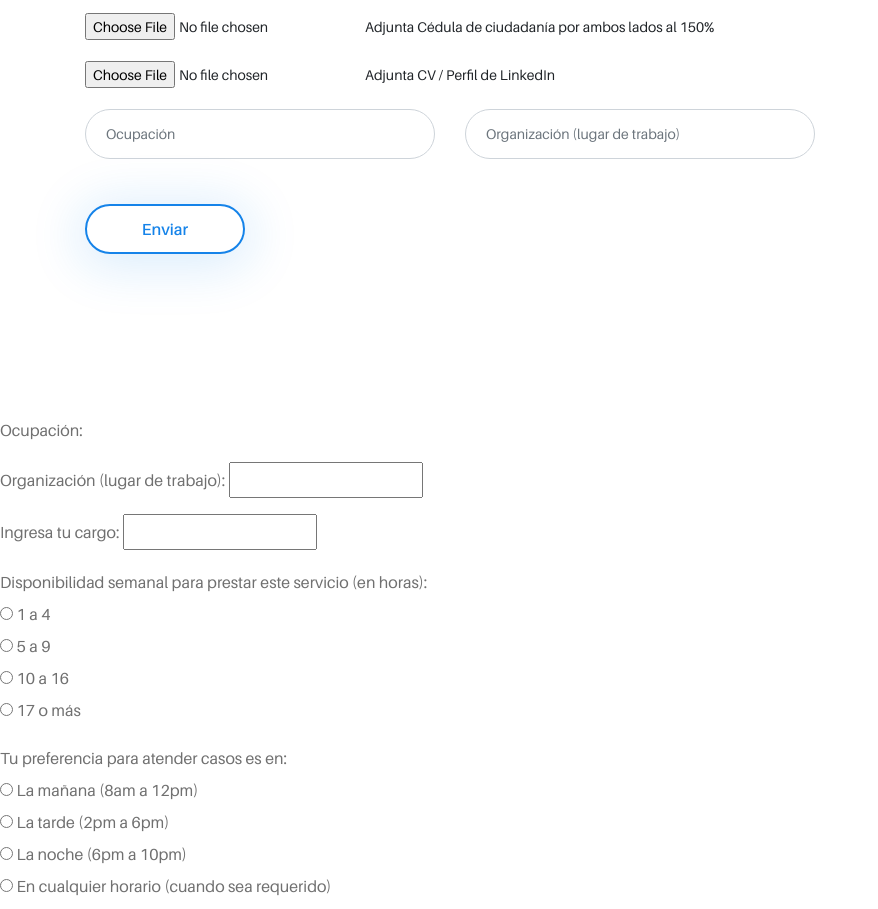
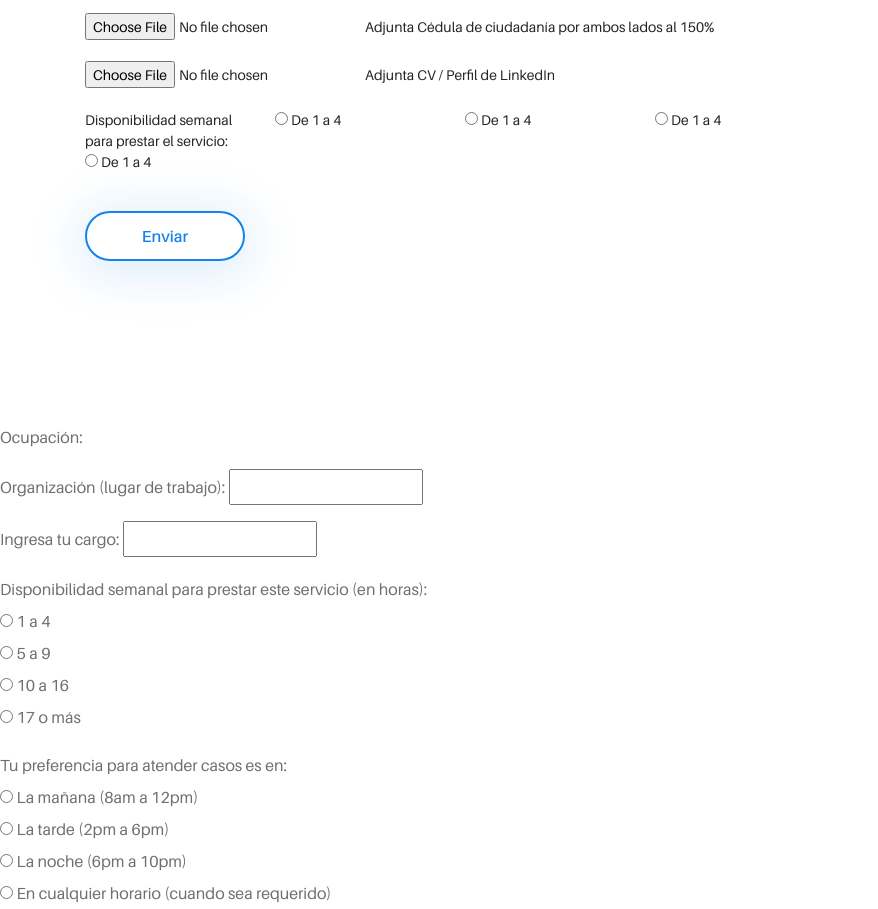
Before and after one commit to fideliodigital/consultorio, a website: page portfolio.html in a window 1280 px wide. Shown: the part 2322-3231 px from the top of the page, without its empty margins (0-878 px from the left). Drawn offline with Linux system fonts and the light colour scheme; files whose address does not match are found by name.

Commit message:
Campos faltantes en form 1

```diff
--- a/portfolio.html
+++ b/portfolio.html
@@ -311,12 +311,12 @@
                                 </div>
                                 <div class="col-lg-3">
                                     <div class="form-group">
-                                        <input type="radio" name="desempleado" value="desempleado" > <label for="independiente">Independiente</label>
+                                        <input type="radio" name="ocupación" value="independiente" > <label for="independiente">Independiente</label>
                                     </div>
                                 </div>
                                 <div class="col-lg-3">
                                     <div class="form-group">
-                                        <input type="radio" name="Emprendedor" value="Emprendedor" > <label for="Emprendedor">Emprendedor</label>
+                                        <input type="radio" name="ocupación" value="Emprendedor" > <label for="Emprendedor">Emprendedor</label>
                                     </div>
                                 </div>
 
@@ -411,17 +411,27 @@
                                     </div>
                                 </div>
 
-                                <div class="col-lg-6">
-                                <div class="form-group">
-                                    <input type="text" required="true" class="form-control mb-30" name="entry.830945779" placeholder="Ocupación">
+                             <div class="col-lg-3">
+                                    <div class="form-group">
+                                      Disponibilidad semanal para prestar el servicio:<br>
+                                        <input type="radio" name="disponibilidad" value="1a4" > <label for="disponibilidad">De 1 a 4</label>
+                                    </div>
                                 </div>
-                            </div>
-                            <div class="col-lg-6">
-                                <div class="form-group">
-                                    <input type="text" required="true" class="form-control mb-30" name="entry.1622109108" placeholder="Organización (lugar de trabajo)">
+                                 <div class="col-lg-3">
+                                    <div class="form-group">
+                                        <input type="radio" name="disponibilidad" value="1a4" > <label for="disponibilidad">De 1 a 4</label>
+                                    </div>
                                 </div>
-                            </div>
-
+                                 <div class="col-lg-3">
+                                    <div class="form-group">
+                                        <input type="radio" name="disponibilidad" value="1a4" > <label for="disponibilidad">De 1 a 4</label>
+                                    </div>
+                                </div>
+                                 <div class="col-lg-3">
+                                    <div class="form-group">
+                                        <input type="radio" name="disponibilidad" value="1a4" > <label for="disponibilidad">De 1 a 4</label>
+                                    </div>
+                                </div>
 
 
 
```
